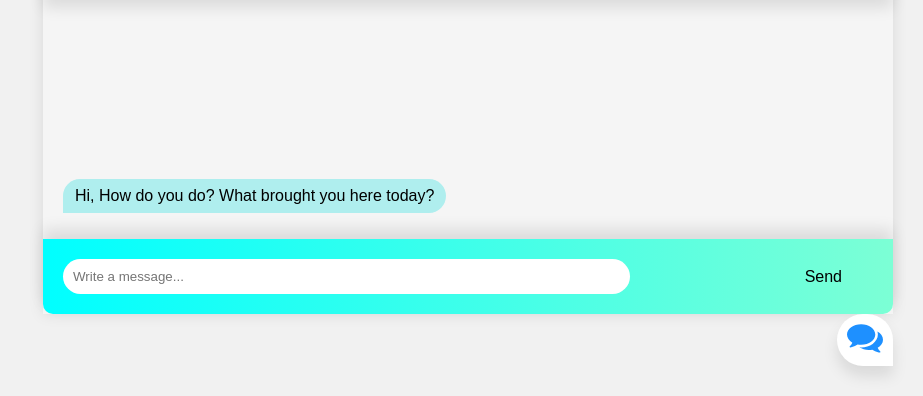
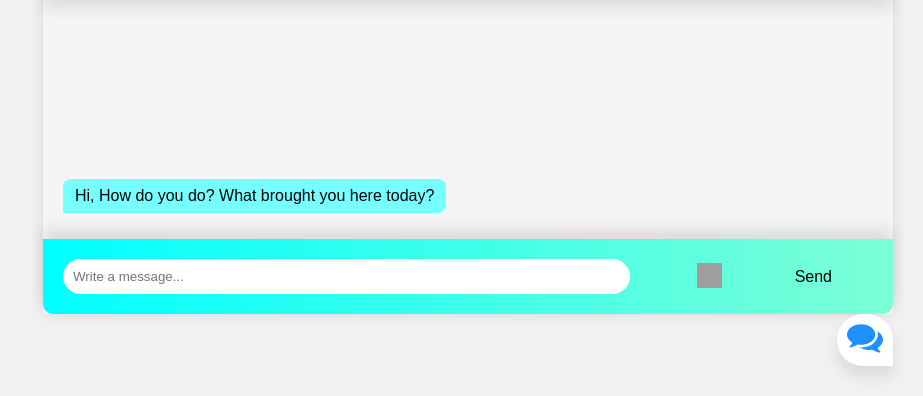
Before and after one commit to AndrewWooo/LLM_AI_Mavericks, a Flask app: template interface-chatBot/templates/index.html in a window 1280 px wide. Shown: the part 404-800 px from the top of the page, without its empty margins (357-1280 px from the left). Run offline with Flask 2, Linux system fonts and the light colour scheme; the template is opened without the code that fills it, so the values that code supplies are empty; grey boxes are pictures that could not be loaded.

Commit message:
style change1

```diff
--- a/interface-chatBot/static/style.css
+++ b/interface-chatBot/static/style.css
@@ -101,8 +101,8 @@ body {
     height: 650px;
     width: 850px;
     box-shadow: 0px 0px 15px rgba(0, 0, 0, 0.1);
-    border-top-left-radius: 20px;
-    border-top-right-radius: 20px;
+    border-top-left-radius: 8px;
+    border-top-right-radius: 8px;
 }
 
 /* HEADER */
@@ -113,8 +113,8 @@ body {
     align-items: center;
     /*justify-content: center;*/
     padding: 15px 20px;
-    border-top-left-radius: 20px;
-    border-top-right-radius: 20px;
+    border-top-left-radius: 8px;
+    border-top-right-radius: 8px;
     box-shadow: var(--primaryBoxShadow);
 }
 
@@ -139,22 +139,22 @@ body {
 
 .messages__item {
     margin-top: 10px;
-    background: #AFEEEE;
+    background: rgb(117, 255, 255);
     padding: 8px 12px;
     max-width: 70%;
 }
 
 .messages__item--visitor,
 .messages__item--typing {
-    border-top-left-radius: 20px;
-    border-top-right-radius: 20px;
-    border-bottom-right-radius: 20px;
+    border-top-left-radius: 8px;
+    border-top-right-radius: 8px;
+    border-bottom-right-radius: 8px;
 }
 
 .messages__item--operator {
-    border-top-left-radius: 20px;
-    border-top-right-radius: 20px;
-    border-bottom-left-radius: 20px;
+    border-top-left-radius: 8px;
+    border-top-right-radius: 8px;
+    border-bottom-left-radius: 8px;
     background: var(--primary);
     color: black;
 }
@@ -180,12 +180,16 @@ body {
     border-radius: 30px;
     text-align: left;
 }
-
+#findDoctor{
+    border: none;
+    background: transparent;
+    cursor: pointer;
+}
 .chatbox__send--footer {
     color: black;
     font-size: 1rem;
     font-weight: 400;
-    margin-right: 25px;
+    margin-right: 35px;
 }
 
 .chatbox__button button,
--- a/interface-chatBot/templates/form.html
+++ b/interface-chatBot/templates/form.html
@@ -34,13 +34,13 @@
           </li>
           <li>
             <label for="address">Address:</label>
-            <input type="text" id="address" value="123 Main St, New York, NY 10001" name="address" required>
+            <input type="text" id="address" value="800 W Campbell Rd, Richardson, TX 75080" name="address" required>
           </li>
           <li>
             <h1>Health Info</h1>
           </li>
           <li>
-            <label for="gender">Select gender</label>
+            <label for="gender">Select gender:</label>
             <select name="gender" id="gender">
               <option value="male">male</option>
               <option value="female" selected>female</option>
@@ -60,7 +60,7 @@
         <input type="text" id="weight" name="weight" value="60kg" required>
       </li>
       <li>
-        <label for="smoke">Do your smoke</label>
+        <label for="smoke">Do your smoke? </label>
         <select name="smoke" id="smoke">
           <option value="yes" selected>yes</option>
           <option value="no">no</option>
--- a/interface-chatBot/templates/index.html
+++ b/interface-chatBot/templates/index.html
@@ -13,7 +13,7 @@
         <div class="chatbox__support">
             <div class="chatbox__header">
                 <div class="chatbox__image--header">
-                    <img src="https://img.icons8.com/color/48/000000/circled-user-female-skin-type-5--v1.png" alt="image">
+                    <img src="https://img.icons8.com/ios/50/message-bot.png" alt="message-bot">
                 </div>
                 <div class="chatbox__content--header">
                     <h4 class="chatbox__heading--header">AI Health Support</h4>
@@ -26,6 +26,9 @@
             <div class="messages__item messages__item--visitor" id="loader" style="opacity: 0;"></div>
             <div class="chatbox__footer" id="inputContent">
                 <input type="text" placeholder="Write a message..." id="inputMsg">
+                <button name="findDoctor" id="findDoctor">
+                    <img width="25" height="25" src="https://img.icons8.com/ios-filled/50/search--v1.png" alt="search--v1"/>
+                </button>
                 <button class="chatbox__send--footer send__button" id="sendButton">Send</button>
             </div>
         </div>
```
Also changed, not shown: interface-chatBot/static/formstyle.css (+4 -4 lines).
